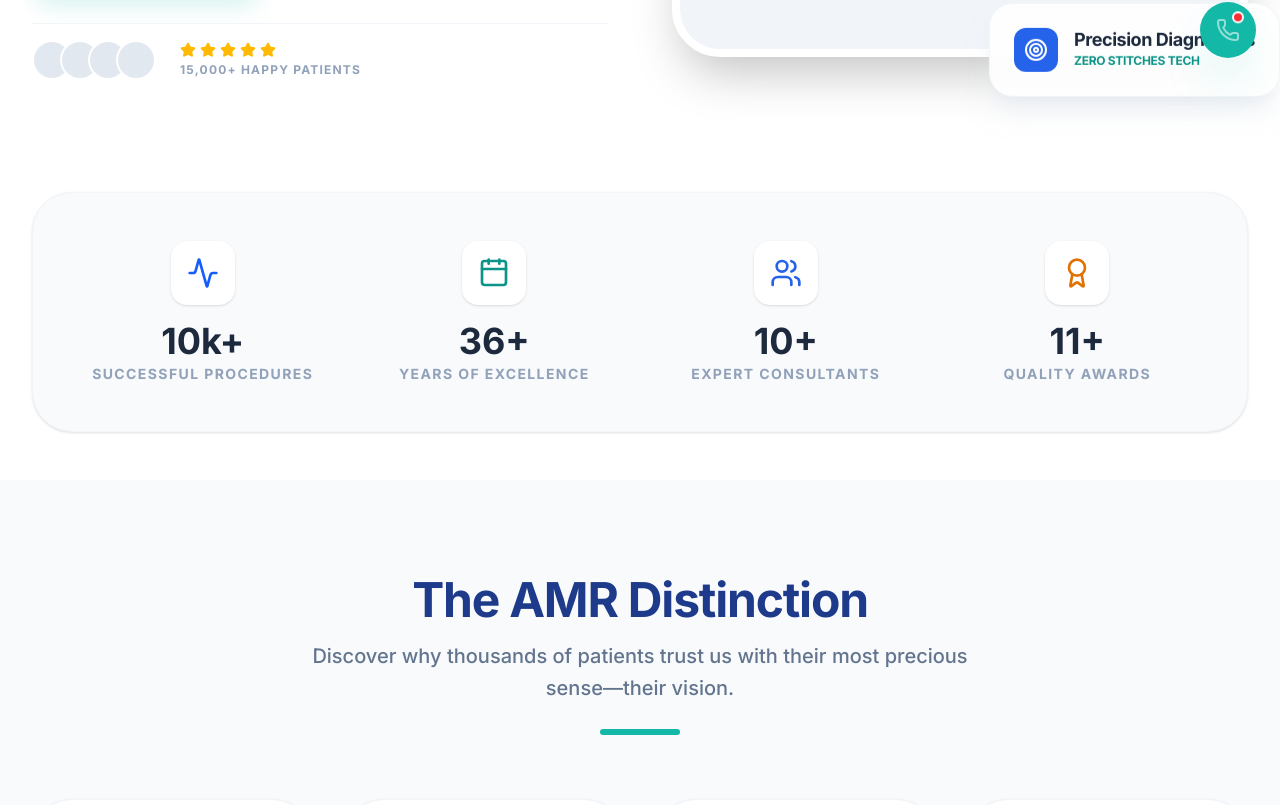
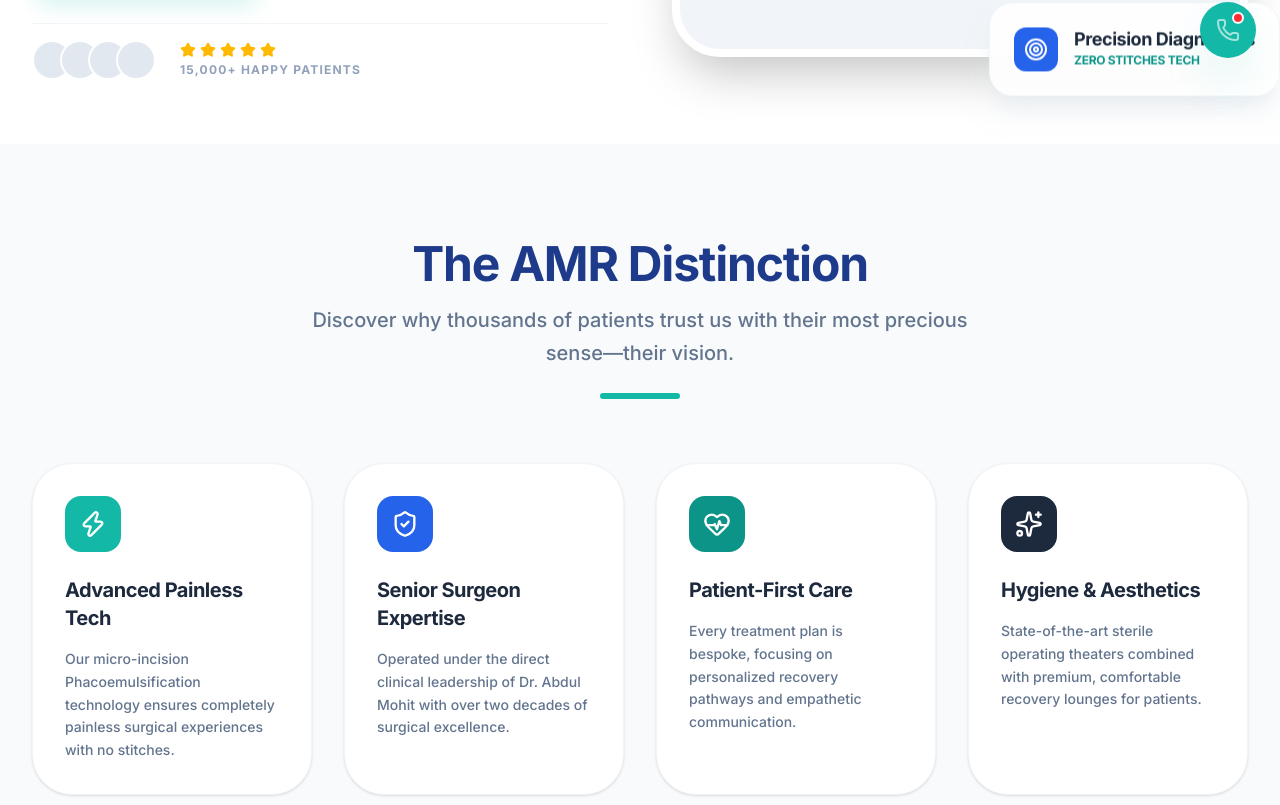
Before and after one commit to onlineservicesdigitalexposure-gif/Amar_Eye_Care_Website, a React (Vite) app: page / in a window 1280 px wide. Shown: the part 718-1523 px from the top of the page. Built offline with nearby package versions, Linux system fonts and the light colour scheme; grey boxes are pictures that could not be loaded.

Commit message:
Update Home.tsx
Delete & Changes Done

```diff
--- a/src/pages/Home.tsx
+++ b/src/pages/Home.tsx
@@ -32,7 +32,6 @@ export const Home = () => {
         }}
       />
       <Hero />
-      <ClinicalStats />
       <WhyChooseUs />
       <DoctorProfile />
       <Testimonials />
```
